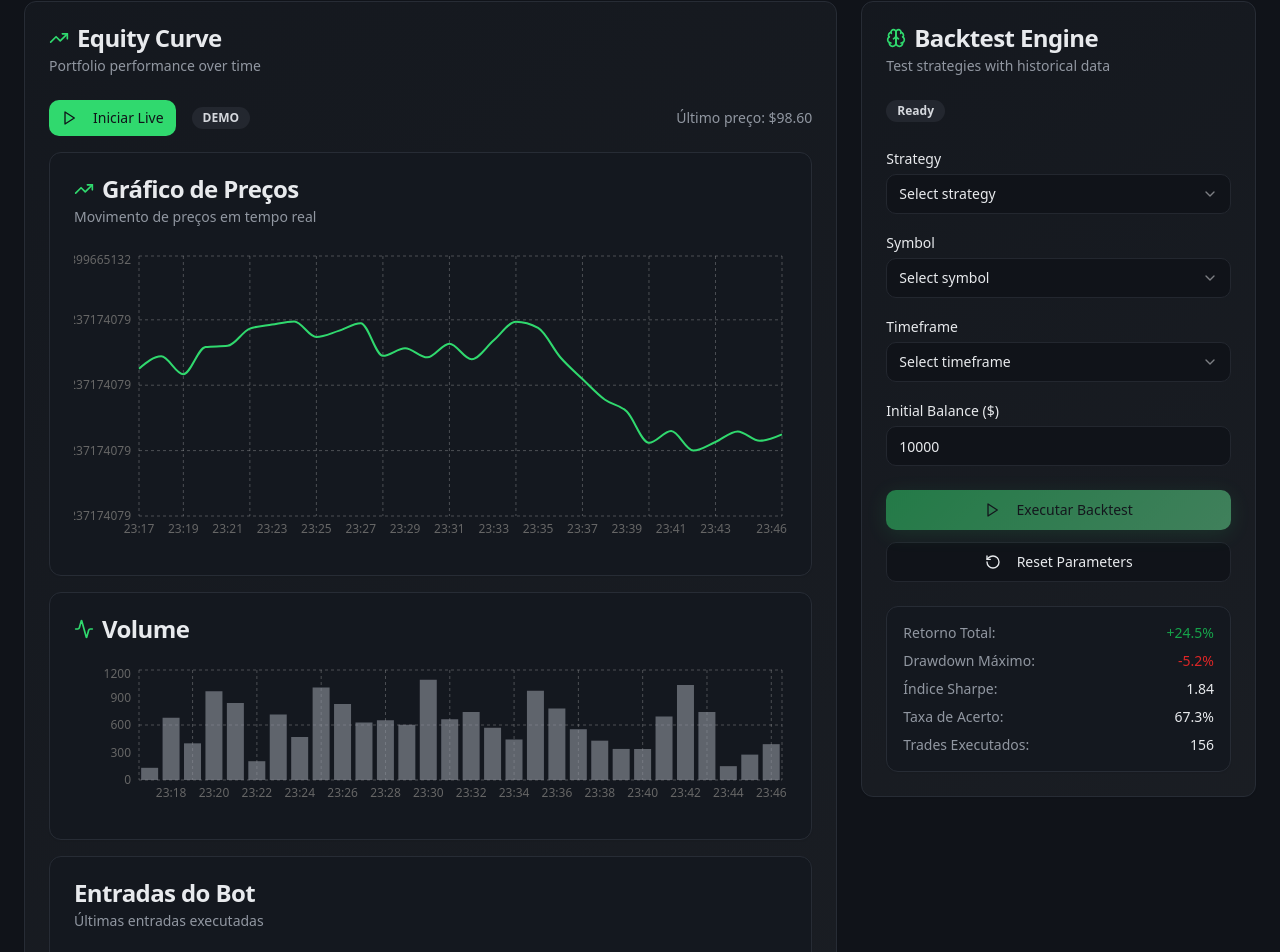
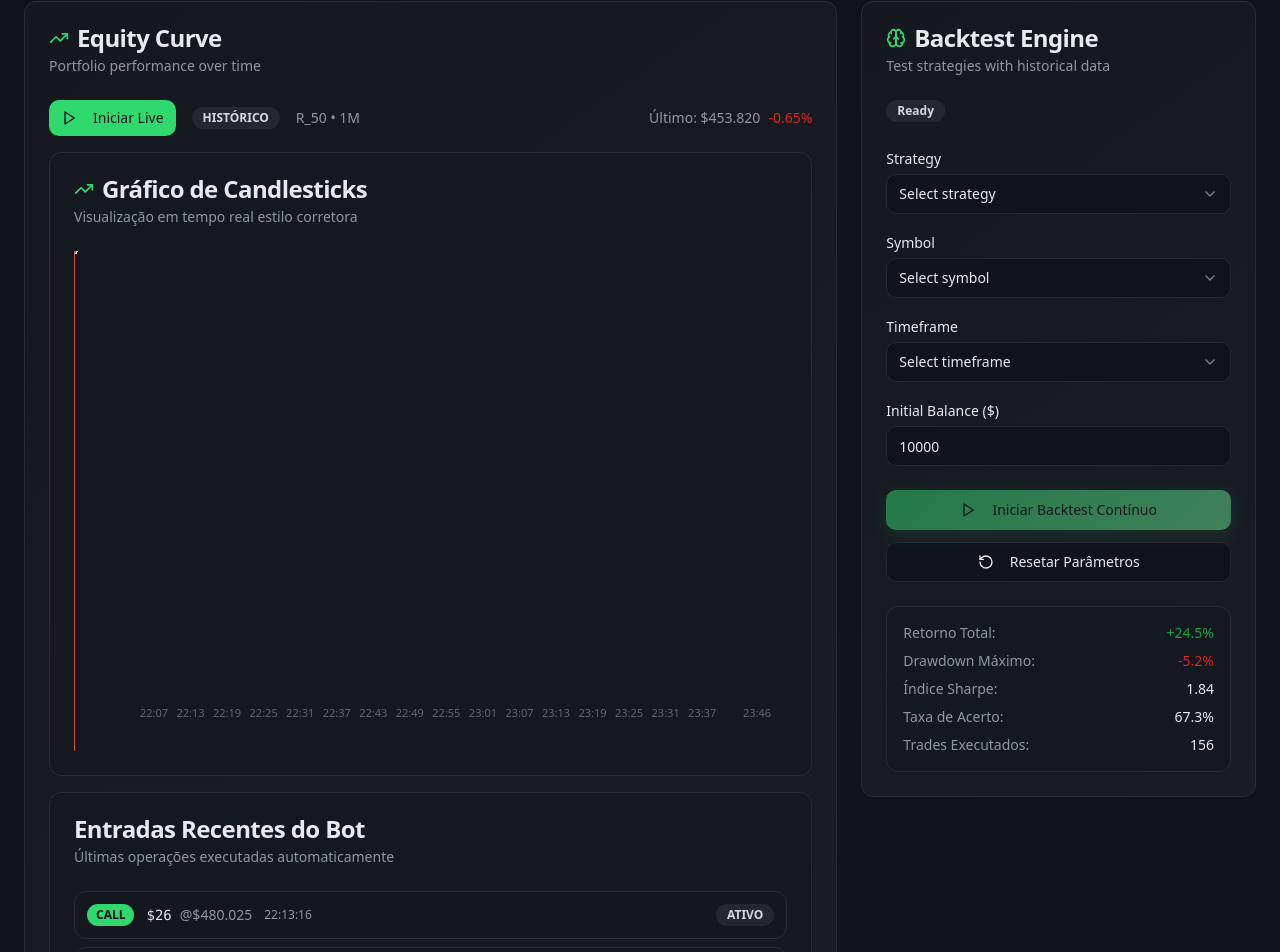
Before and after one commit to vandekko89/edge-ai-trader-forge, a React (Vite) app: page / in a window 1280 px wide. Shown: the part 355-1307 px from the top of the page. Built offline with nearby package versions, Linux system fonts and the light colour scheme.

Commit message:
Fix backtest and chart display
Ensure backtest continues running and chart displays live candlestick data.

```diff
--- a/src/components/dashboard/BacktestControls.tsx
+++ b/src/components/dashboard/BacktestControls.tsx
@@ -27,50 +27,28 @@ export const BacktestControls = () => {
       return;
     }
 
+    if (isRunning) {
+      // Stop backtest
+      setIsRunning(false);
+      toast({
+        title: "Backtest Interrompido",
+        description: "Execução do backtest foi interrompida.",
+        variant: "destructive",
+      });
+      return;
+    }
+
+    // Start continuous backtest
     setIsRunning(true);
     toast({
       title: "Backtest Iniciado",
-      description: `Executando estratégia ${strategy} em ${symbol}`,
+      description: `Executando estratégia ${strategy} em ${symbol} continuamente`,
     });
 
-    try {
-      // Simulate backtesting process
-      let progress = 0;
-      const progressInterval = setInterval(() => {
-        progress += 10;
-        if (progress <= 100) {
-          toast({
-            title: "Backtest em Progresso",
-            description: `Processando... ${progress}%`,
-          });
-        }
-      }, 300);
-
-      // Complete after 3 seconds
-      setTimeout(() => {
-        clearInterval(progressInterval);
-        setIsRunning(false);
-        toast({
-          title: "Backtest Concluído",
-          description: "Resultados atualizados no gráfico de equity.",
-        });
-      }, 3000);
-    } catch (error) {
-      setIsRunning(false);
-      toast({
-        title: "Backtest Falhou",
-        description: "Erro ao executar o backtest.",
-        variant: "destructive",
-      });
-    }
-  };
-
-  const handleStopBacktest = () => {
-    setIsRunning(false);
+    // Simulate continuous backtest - doesn't stop automatically
     toast({
-      title: "Backtest Interrompido",
-      description: "Execução do backtest foi interrompida.",
-      variant: "destructive",
+      title: "Modo Contínuo Ativo",
+      description: "O backtest rodará continuamente até ser interrompido manualmente.",
     });
   };
 
@@ -171,24 +149,29 @@ export const BacktestControls = () => {
 
       {/* Controls */}
       <div className="space-y-3">
-        {!isRunning ? (
-          <Button
-            onClick={handleRunBacktest}
-            className="w-full btn-trading"
-            disabled={!strategy || !symbol || !timeframe}
-          >
-            <Play className="h-4 w-4 mr-2" />
-            Executar Backtest
-          </Button>
-        ) : (
-          <Button
-            onClick={handleStopBacktest}
-            variant="destructive"
-            className="w-full"
-          >
-            <Square className="h-4 w-4 mr-2" />
-            Parar Backtest
-          </Button>
+        <Button
+          onClick={handleRunBacktest}
+          className={`w-full ${isRunning ? 'bg-red-600 hover:bg-red-700' : 'btn-trading'}`}
+          disabled={!strategy || !symbol || !timeframe}
+        >
+          {isRunning ? (
+            <>
+              <Square className="h-4 w-4 mr-2" />
+              Parar Backtest Contínuo
+            </>
+          ) : (
+            <>
+              <Play className="h-4 w-4 mr-2" />
+              Iniciar Backtest Contínuo
+            </>
+          )}
+        </Button>
+
+        {isRunning && (
+          <div className="flex items-center justify-center space-x-2 text-sm text-muted-foreground">
+            <div className="animate-pulse h-2 w-2 bg-green-500 rounded-full"></div>
+            <span>Executando continuamente...</span>
+          </div>
         )}
 
         <Button
@@ -198,7 +181,7 @@ export const BacktestControls = () => {
           disabled={isRunning}
         >
           <RotateCcw className="h-4 w-4 mr-2" />
-          Reset Parameters
+          Resetar Parâmetros
         </Button>
       </div>
 
--- a/src/components/dashboard/EquityCurveChart.tsx
+++ b/src/components/dashboard/EquityCurveChart.tsx
@@ -1,60 +1,91 @@
 import React, { useState, useEffect } from 'react';
-import { LineChart, Line, XAxis, YAxis, CartesianGrid, Tooltip, ResponsiveContainer, BarChart, Bar } from 'recharts';
+import { ComposedChart, XAxis, YAxis, Tooltip, ResponsiveContainer } from 'recharts';
 import { Button } from "@/components/ui/button";
 import { Badge } from "@/components/ui/badge";
 import { Card, CardContent, CardDescription, CardHeader, CardTitle } from "@/components/ui/card";
-import { Play, Square, TrendingUp, Activity } from "lucide-react";
+import { Play, Square, TrendingUp } from "lucide-react";
 
 interface CandleData {
   time: string;
   timestamp: number;
-  price: number;
+  open: number;
+  high: number;
+  low: number;
+  close: number;
   volume: number;
 }
 
 interface TradeEntry {
   id: string;
   timestamp: number;
-  price: number;
+  entryPrice: number;
+  exitPrice?: number;
   type: 'CALL' | 'PUT';
   amount: number;
   status: 'active' | 'won' | 'lost';
 }
 
-const LiveChart = () => {
+const LiveCandlestickChart = () => {
   const [candleData, setCandleData] = useState<CandleData[]>([]);
   const [tradeEntries, setTradeEntries] = useState<TradeEntry[]>([]);
   const [isLive, setIsLive] = useState(false);
 
-  // Generate initial data
+  // Generate initial candlestick data
   useEffect(() => {
-    const generateData = () => {
+    const generateCandleData = () => {
       const data: CandleData[] = [];
       const trades: TradeEntry[] = [];
-      let basePrice = 100;
+      let basePrice = 500.50;
 
-      for (let i = 0; i < 30; i++) {
-        const timestamp = Date.now() - (30 - i) * 60000;
-        basePrice += (Math.random() - 0.5) * 2;
+      for (let i = 0; i < 100; i++) {
+        const timestamp = Date.now() - (100 - i) * 60000; // 1 minute candles
+
+        // Generate OHLC data
+        const open = basePrice;
+        const volatility = (Math.random() - 0.5) * 0.02; // 2% max change
+        const close = open * (1 + volatility);
+        const high = Math.max(open, close) * (1 + Math.random() * 0.01);
+        const low = Math.min(open, close) * (1 - Math.random() * 0.01);
 
         data.push({
-          time: new Date(timestamp).toLocaleTimeString('pt-BR', { hour: '2-digit', minute: '2-digit' }),
+          time: new Date(timestamp).toLocaleTimeString('pt-BR', {
+            hour: '2-digit',
+            minute: '2-digit'
+          }),
           timestamp,
-          price: basePrice,
-          volume: Math.floor(Math.random() * 1000) + 100
+          open,
+          high,
+          low,
+          close,
+          volume: Math.floor(Math.random() * 1000) + 500
         });
 
-        // Add trade entries
-        if (Math.random() > 0.8) {
+        basePrice = close;
+
+        // Add some trade entries
+        if (Math.random() > 0.85) {
           const tradeType = Math.random() > 0.5 ? 'CALL' : 'PUT';
-          trades.push({
+          const trade: TradeEntry = {
             id: `trade-${i}`,
             timestamp,
-            price: basePrice,
+            entryPrice: close,
             type: tradeType,
-            amount: 10,
-            status: Math.random() > 0.6 ? 'won' : 'lost'
-          });
+            amount: Math.floor(Math.random() * 50) + 10,
+            status: 'active'
+          };
+
+          // Simulate trade results for older entries
+          if (i < 95) {
+            const futureCandle = data[i + 5];
+            if (futureCandle) {
+              const result = (tradeType === 'CALL' && futureCandle.close > close) ||
+                           (tradeType === 'PUT' && futureCandle.close < close);
+              trade.status = result ? 'won' : 'lost';
+              trade.exitPrice = futureCandle.close;
+            }
+          }
+
+          trades.push(trade);
         }
       }
 
@@ -62,74 +93,217 @@ const LiveChart = () => {
       setTradeEntries(trades);
     };
 
-    generateData();
+    generateCandleData();
   }, []);
 
-  // Live update
+  // Live update simulation
   useEffect(() => {
     if (!isLive) return;
 
     const interval = setInterval(() => {
       setCandleData(prev => {
-        const lastPoint = prev[prev.length - 1];
-        const newPrice = lastPoint.price + (Math.random() - 0.5) * 1;
+        const lastCandle = prev[prev.length - 1];
+        const now = Date.now();
+        const timeDiff = now - lastCandle.timestamp;
 
-        const newPoint: CandleData = {
-          time: new Date().toLocaleTimeString('pt-BR', { hour: '2-digit', minute: '2-digit' }),
-          timestamp: Date.now(),
-          price: newPrice,
-          volume: Math.floor(Math.random() * 1000) + 100
+        if (timeDiff >= 60000) { // New candle every minute
+          const newCandle: CandleData = {
+            time: new Date(now).toLocaleTimeString('pt-BR', {
+              hour: '2-digit',
+              minute: '2-digit'
+            }),
+            timestamp: now,
+            open: lastCandle.close,
+            high: lastCandle.close * (1 + Math.random() * 0.01),
+            low: lastCandle.close * (1 - Math.random() * 0.01),
+            close: lastCandle.close * (1 + (Math.random() - 0.5) * 0.015),
+            volume: Math.floor(Math.random() * 1000) + 500
           };
 
-        const newData = [...prev.slice(1), newPoint];
+          // Keep only last 100 candles
+          const newData = [...prev.slice(1), newCandle];
 
-        // Add random trade
-        if (Math.random() > 0.9) {
+          // Add new trade entry occasionally
+          if (Math.random() > 0.8) {
             const newTrade: TradeEntry = {
-            id: `trade-${Date.now()}`,
-            timestamp: Date.now(),
-            price: newPrice,
+              id: `trade-${now}`,
+              timestamp: now,
+              entryPrice: newCandle.close,
               type: Math.random() > 0.5 ? 'CALL' : 'PUT',
-            amount: 10,
+              amount: Math.floor(Math.random() * 50) + 10,
               status: 'active'
             };
 
-          setTradeEntries(prevTrades => [newTrade, ...prevTrades.slice(0, 9)]);
+            setTradeEntries(prevTrades => [newTrade, ...prevTrades.slice(0, 19)]);
           }
 
           return newData;
+        } else {
+          // Update current candle
+          const updatedCandle = { ...lastCandle };
+          const priceChange = (Math.random() - 0.5) * 0.005;
+          updatedCandle.close = updatedCandle.close * (1 + priceChange);
+          updatedCandle.high = Math.max(updatedCandle.high, updatedCandle.close);
+          updatedCandle.low = Math.min(updatedCandle.low, updatedCandle.close);
+          updatedCandle.volume += Math.floor(Math.random() * 10);
+
+          return [...prev.slice(0, -1), updatedCandle];
+        }
       });
-    }, 2000);
+    }, 1500); // Update every 1.5 seconds
 
     return () => clearInterval(interval);
   }, [isLive]);
 
+  // Custom Candlestick component
+  const CustomCandlestick = (props: any) => {
+    const { x, y, width, height, payload } = props;
+    if (!payload) return null;
+
+    const { open, high, low, close, timestamp } = payload;
+    const isGreen = close >= open;
+    const color = isGreen ? '#10b981' : '#ef4444';
+    const bodyHeight = Math.abs(close - open) / (high - low) * height;
+    const bodyY = y + ((high - Math.max(open, close)) / (high - low)) * height;
+
+    // Find trades at this time
+    const tradesAtTime = tradeEntries.filter(trade =>
+      Math.abs(trade.timestamp - timestamp) < 30000
+    );
+
+    return (
+      <g>
+        {/* High-Low line (wick) */}
+        <line
+          x1={x + width / 2}
+          y1={y}
+          x2={x + width / 2}
+          y2={y + height}
+          stroke={color}
+          strokeWidth={1}
+        />
+
+        {/* Open-Close body */}
+        <rect
+          x={x + width * 0.2}
+          y={bodyY}
+          width={width * 0.6}
+          height={Math.max(bodyHeight, 1)}
+          fill={isGreen ? color : 'transparent'}
+          stroke={color}
+          strokeWidth={isGreen ? 0 : 1}
+        />
+
+        {/* Trade markers */}
+        {tradesAtTime.map((trade, idx) => {
+          const markerY = bodyY + bodyHeight / 2;
+          const entryColor = trade.type === 'CALL' ? '#10b981' : '#f59e0b';
+          const statusColor = trade.status === 'won' ? '#10b981' :
+                             trade.status === 'lost' ? '#ef4444' : '#8b5cf6';
+
+          return (
+            <g key={trade.id}>
+              {/* Entry marker */}
+              <circle
+                cx={x + width / 2}
+                cy={markerY}
+                r={3}
+                fill={entryColor}
+                stroke="white"
+                strokeWidth={1}
+              />
+
+              {/* Direction arrow */}
+              <polygon
+                points={trade.type === 'CALL'
+                  ? `${x + width/2 - 3},${markerY + 8} ${x + width/2},${markerY + 5} ${x + width/2 + 3},${markerY + 8}`
+                  : `${x + width/2 - 3},${markerY - 8} ${x + width/2},${markerY - 5} ${x + width/2 + 3},${markerY - 8}`
+                }
+                fill={entryColor}
+                stroke="white"
+                strokeWidth={0.5}
+              />
+
+              {/* Status indicator */}
+              {trade.status !== 'active' && (
+                <rect
+                  x={x + width/2 - 2}
+                  y={markerY - 12}
+                  width={4}
+                  height={4}
+                  fill={statusColor}
+                  stroke="white"
+                  strokeWidth={0.5}
+                  transform={`rotate(45 ${x + width/2} ${markerY - 10})`}
+                />
+              )}
+            </g>
+          );
+        })}
+      </g>
+    );
+  };
+
   const CustomTooltip = ({ active, payload, label }: any) => {
     if (active && payload && payload.length) {
       const data = payload[0].payload;
-      const relatedTrades = tradeEntries.filter(trade =>
-        Math.abs(trade.timestamp - data.timestamp) < 120000
+      const isGreen = data.close >= data.open;
+      const change = data.close - data.open;
+      const changePercent = (change / data.open) * 100;
+
+      const tradesAtTime = tradeEntries.filter(trade =>
+        Math.abs(trade.timestamp - data.timestamp) < 30000
       );
 
       return (
-        <div className="bg-background border rounded-lg p-3 shadow-lg">
-          <p className="font-medium">{label}</p>
-          <p className="text-sm">Preço: <span className="font-mono">${data.price.toFixed(2)}</span></p>
-          <p className="text-sm">Volume: <span className="font-mono">{data.volume}</span></p>
+        <div className="bg-background border rounded-lg p-3 shadow-lg min-w-[200px]">
+          <p className="font-medium mb-2">{label}</p>
+          <div className="space-y-1 text-sm">
+            <div className="flex justify-between">
+              <span>Abertura:</span>
+              <span className="font-mono">${data.open.toFixed(3)}</span>
+            </div>
+            <div className="flex justify-between">
+              <span>Máxima:</span>
+              <span className="font-mono text-green-600">${data.high.toFixed(3)}</span>
+            </div>
+            <div className="flex justify-between">
+              <span>Mínima:</span>
+              <span className="font-mono text-red-600">${data.low.toFixed(3)}</span>
+            </div>
+            <div className="flex justify-between">
+              <span>Fechamento:</span>
+              <span className={`font-mono ${isGreen ? 'text-green-600' : 'text-red-600'}`}>
+                ${data.close.toFixed(3)}
+              </span>
+            </div>
+            <div className="flex justify-between">
+              <span>Variação:</span>
+              <span className={`font-mono ${isGreen ? 'text-green-600' : 'text-red-600'}`}>
+                {isGreen ? '+' : ''}{change.toFixed(3)} ({changePercent.toFixed(2)}%)
+              </span>
+            </div>
+            <div className="flex justify-between">
+              <span>Volume:</span>
+              <span className="font-mono">{data.volume.toLocaleString()}</span>
+            </div>
+          </div>
 
-          {relatedTrades.length > 0 && (
+          {tradesAtTime.length > 0 && (
             <div className="border-t pt-2 mt-2">
-              <p className="text-xs font-medium">Trades:</p>
-              {relatedTrades.map(trade => (
-                <div key={trade.id} className="text-xs flex justify-between">
-                  <span className={trade.type === 'CALL' ? 'text-green-500' : 'text-red-500'}>
+              <p className="text-xs font-medium mb-1">Entradas do Bot:</p>
+              {tradesAtTime.map(trade => (
+                <div key={trade.id} className="text-xs flex justify-between items-center">
+                  <span className={`px-1 rounded ${trade.type === 'CALL' ? 'bg-green-100 text-green-800' : 'bg-orange-100 text-orange-800'}`}>
                     {trade.type} ${trade.amount}
                   </span>
-                  <span className={
-                    trade.status === 'won' ? 'text-green-500' :
-                    trade.status === 'lost' ? 'text-red-500' : 'text-yellow-500'
-                  }>
-                    {trade.status.toUpperCase()}
+                  <span className={`px-1 rounded text-xs ${
+                    trade.status === 'won' ? 'bg-green-100 text-green-800' :
+                    trade.status === 'lost' ? 'bg-red-100 text-red-800' :
+                    'bg-purple-100 text-purple-800'
+                  }`}>
+                    {trade.status === 'won' ? 'GANHOU' :
+                     trade.status === 'lost' ? 'PERDEU' : 'ATIVO'}
                   </span>
                 </div>
               ))}
@@ -165,118 +339,113 @@ const LiveChart = () => {
           </Button>
 
           <Badge variant={isLive ? "default" : "secondary"}>
-            {isLive ? "AO VIVO" : "DEMO"}
+            {isLive ? "AO VIVO" : "HISTÓRICO"}
           </Badge>
+
+          <div className="text-sm text-muted-foreground">
+            R_50 • 1M
+          </div>
         </div>
 
         <div className="text-sm text-muted-foreground">
-          Último preço: ${candleData[candleData.length - 1]?.price.toFixed(2) || '0.00'}
+          {candleData.length > 0 && (
+            <>
+              Último: ${candleData[candleData.length - 1]?.close.toFixed(3)}
+              <span className={
+                candleData[candleData.length - 1]?.close >= candleData[candleData.length - 1]?.open
+                  ? 'text-green-600 ml-2' : 'text-red-600 ml-2'
+              }>
+                {((candleData[candleData.length - 1]?.close - candleData[candleData.length - 1]?.open) / candleData[candleData.length - 1]?.open * 100).toFixed(2)}%
+              </span>
+            </>
+          )}
         </div>
       </div>
 
-      {/* Price Chart */}
+      {/* Candlestick Chart */}
       <Card>
         <CardHeader>
           <CardTitle className="flex items-center space-x-2">
             <TrendingUp className="h-5 w-5 text-primary" />
-            <span>Gráfico de Preços</span>
+            <span>Gráfico de Candlesticks</span>
           </CardTitle>
-          <CardDescription>Movimento de preços em tempo real</CardDescription>
+          <CardDescription>Visualização em tempo real estilo corretora</CardDescription>
         </CardHeader>
         <CardContent>
-          <div className="h-[300px] w-full">
+          <div className="h-[500px] w-full">
             <ResponsiveContainer width="100%" height="100%">
-              <LineChart data={candleData}>
-                <CartesianGrid strokeDasharray="3 3" opacity={0.3} />
+              <ComposedChart data={candleData} margin={{ top: 20, right: 30, left: 20, bottom: 20 }}>
                 <XAxis
                   dataKey="time"
-                  tick={{ fontSize: 12 }}
                   axisLine={false}
                   tickLine={false}
+                  tick={{ fontSize: 11, fill: '#666' }}
+                  interval="preserveStartEnd"
                 />
                 <YAxis
-                  tick={{ fontSize: 12 }}
+                  domain={['dataMin - 0.5', 'dataMax + 0.5']}
                   axisLine={false}
                   tickLine={false}
-                  domain={['dataMin - 2', 'dataMax + 2']}
+                  tick={{ fontSize: 11, fill: '#666' }}
+                  tickFormatter={(value) => `$${value.toFixed(2)}`}
                 />
                 <Tooltip content={<CustomTooltip />} />
-                <Line
-                  type="monotone"
-                  dataKey="price"
-                  stroke="hsl(var(--primary))"
-                  strokeWidth={2}
-                  dot={false}
-                  activeDot={{ r: 4, fill: "hsl(var(--primary))" }}
+
+                {/* Render custom candlesticks */}
+                {candleData.map((candle, index) => (
+                  <CustomCandlestick
+                    key={index}
+                    x={(index / candleData.length) * 100 + '%'}
+                    y={0}
+                    width={100 / candleData.length + '%'}
+                    height="100%"
+                    payload={candle}
                   />
-              </LineChart>
+                ))}
+              </ComposedChart>
             </ResponsiveContainer>
           </div>
         </CardContent>
       </Card>
 
-      {/* Volume Chart */}
+      {/* Recent Entries */}
       <Card>
         <CardHeader>
-          <CardTitle className="flex items-center space-x-2">
-            <Activity className="h-5 w-5 text-primary" />
-            <span>Volume</span>
-          </CardTitle>
+          <CardTitle>Entradas Recentes do Bot</CardTitle>
+          <CardDescription>Últimas operações executadas automaticamente</CardDescription>
         </CardHeader>
         <CardContent>
-          <div className="h-[150px] w-full">
-            <ResponsiveContainer width="100%" height="100%">
-              <BarChart data={candleData}>
-                <CartesianGrid strokeDasharray="3 3" opacity={0.3} />
-                <XAxis
-                  dataKey="time"
-                  tick={{ fontSize: 12 }}
-                  axisLine={false}
-                  tickLine={false}
-                />
-                <YAxis
-                  tick={{ fontSize: 12 }}
-                  axisLine={false}
-                  tickLine={false}
-                />
-                <Bar
-                  dataKey="volume"
-                  fill="hsl(var(--muted-foreground))"
-                  opacity={0.6}
-                />
-              </BarChart>
-            </ResponsiveContainer>
-          </div>
-        </CardContent>
-      </Card>
-
-      {/* Trade Entries */}
-      <Card>
-        <CardHeader>
-          <CardTitle>Entradas do Bot</CardTitle>
-          <CardDescription>Últimas entradas executadas</CardDescription>
-        </CardHeader>
-        <CardContent>
-          <div className="space-y-2 max-h-40 overflow-y-auto">
+          <div className="space-y-2 max-h-48 overflow-y-auto">
             {tradeEntries.length === 0 ? (
               <p className="text-muted-foreground text-center py-4">
-                Nenhuma entrada registrada
+                Aguardando entradas do bot...
               </p>
             ) : (
-              tradeEntries.map((trade) => (
-                <div key={trade.id} className="flex items-center justify-between p-2 border rounded">
-                  <div className="flex items-center space-x-2">
+              tradeEntries.slice(0, 10).map((trade) => (
+                <div key={trade.id} className="flex items-center justify-between p-3 border rounded-lg bg-card/50">
+                  <div className="flex items-center space-x-3">
                     <Badge
                       variant={trade.type === 'CALL' ? 'default' : 'destructive'}
-                      className="text-xs"
+                      className="text-xs px-2"
                     >
                       {trade.type}
                     </Badge>
-                    <span className="font-mono text-sm">${trade.amount}</span>
-                    <span className="text-muted-foreground text-sm">
-                      @${trade.price.toFixed(2)}
+                    <div className="text-sm">
+                      <span className="font-mono">${trade.amount}</span>
+                      <span className="text-muted-foreground ml-2">
+                        @${trade.entryPrice.toFixed(3)}
                       </span>
                     </div>
+                    <span className="text-xs text-muted-foreground">
+                      {new Date(trade.timestamp).toLocaleTimeString('pt-BR')}
+                    </span>
+                  </div>
+                  <div className="flex items-center space-x-2">
+                    {trade.exitPrice && (
+                      <span className="text-xs font-mono text-muted-foreground">
+                        → ${trade.exitPrice.toFixed(3)}
+                      </span>
+                    )}
                     <Badge
                       variant={
                         trade.status === 'won' ? 'default' :
@@ -288,6 +457,7 @@ const LiveChart = () => {
                        trade.status === 'lost' ? 'PERDEU' : 'ATIVO'}
                     </Badge>
                   </div>
+                </div>
               ))
             )}
           </div>
@@ -298,5 +468,5 @@ const LiveChart = () => {
 };
 
 export const EquityCurveChart = () => {
-  return <LiveChart />;
+  return <LiveCandlestickChart />;
 };
```
Lines whose indentation alone changed are shown as unchanged.
